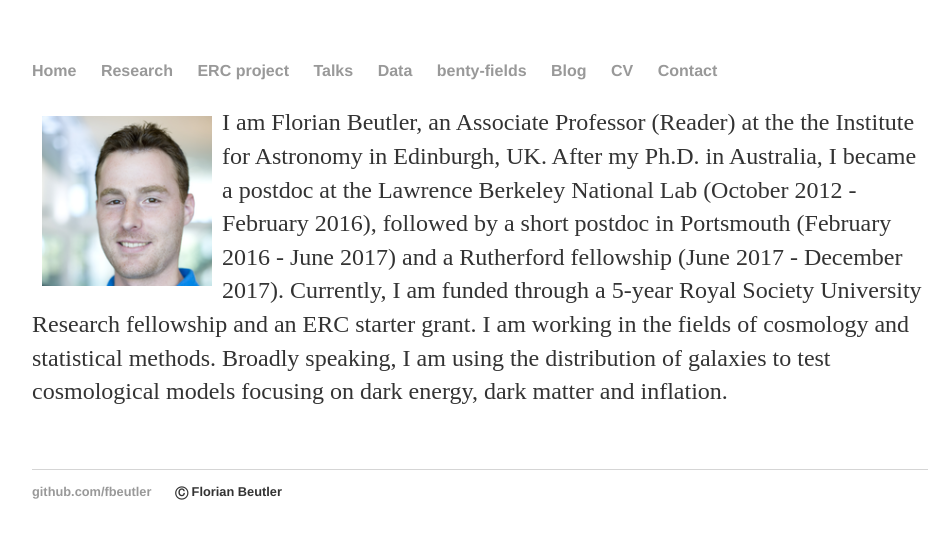
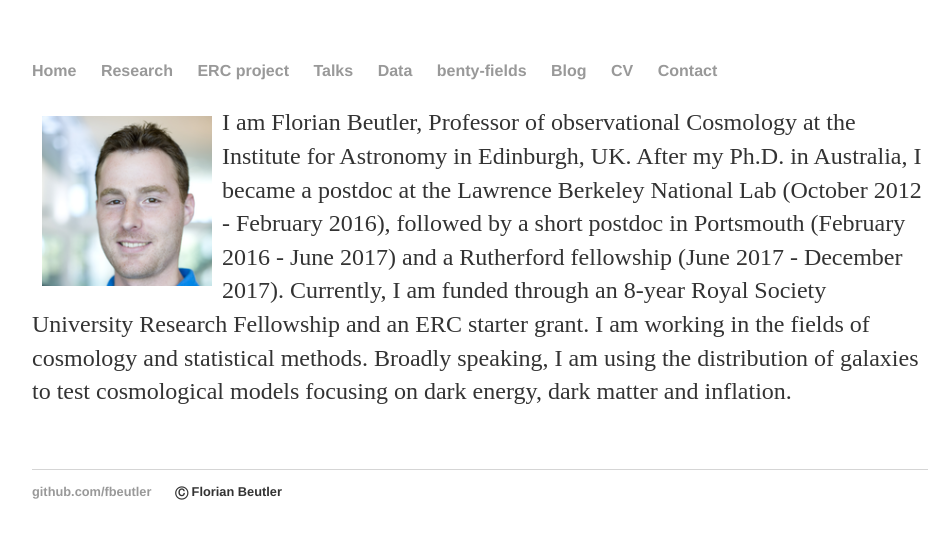
Before and after one commit to fbeutler/fbeutler.github.io, a Jekyll site: the page built from index.html, in a window 1280 px wide. Shown: the top 539 px of the page, without its empty margins (160-1112 px from the left). Built offline with Jekyll 4.4.1, drawn with Linux system fonts in a browser that asks for light colours.

Commit message:
Update index.html

```diff
--- a/index.html
+++ b/index.html
@@ -4,10 +4,10 @@ title: Florian Beutler
 ---
 
 <p><img src="/static/Florian_Beutler.png" alt="IMAGE OF FLORIAN BEUTLER" width="170" align="left" style="padding:10px">
-  I am Florian Beutler, an Associate Professor (Reader) at the the Institute for Astronomy in Edinburgh, UK. After my Ph.D. in
+  I am Florian Beutler, Professor of observational Cosmology at the Institute for Astronomy in Edinburgh, UK. After my Ph.D. in
   Australia, I became a postdoc at the Lawrence Berkeley National Lab (October 2012 - February 2016), followed by a short postdoc
   in Portsmouth (February 2016 - June 2017) and a Rutherford fellowship (June 2017 - December 2017).
-  Currently, I am funded through a 5-year Royal Society University Research fellowship and an ERC starter grant. I am working in the fields
+  Currently, I am funded through an 8-year Royal Society University Research Fellowship and an ERC starter grant. I am working in the fields
   of cosmology and statistical methods. Broadly speaking, I am using the distribution of galaxies to test cosmological models focusing on dark energy,
   dark matter and inflation.
 </p>
```
